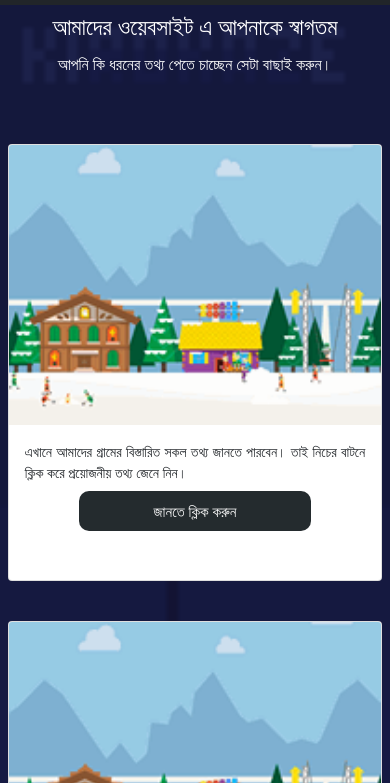
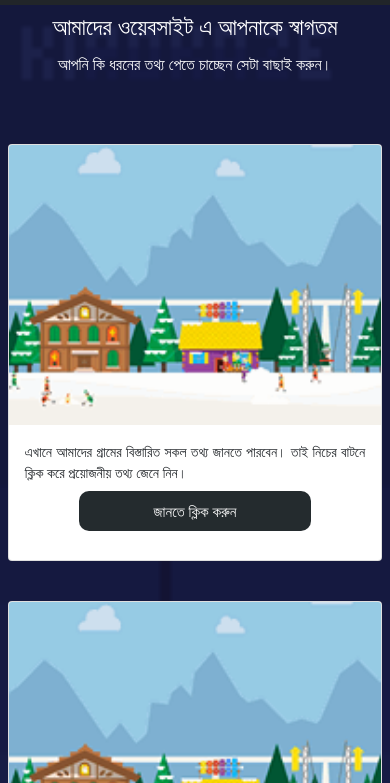
Before and after one commit to Abukalam-web/amar-narikeli, a plain HTML site: page bistarito.html in a window 390 px wide. Shown: the part 61-844 px from the top of the page. Drawn offline with nearby package versions, Linux system fonts and the light colour scheme.

Commit message:
newadding

```diff
--- a/bistarito.css
+++ b/bistarito.css
@@ -147,6 +147,6 @@ nav ul{
 @media only screen and (max-width: 400px){
     .col-md-3 .card {
         margin: 20px auto;
-        height: 437px;
+        height: 417px;
     }
 }
```
